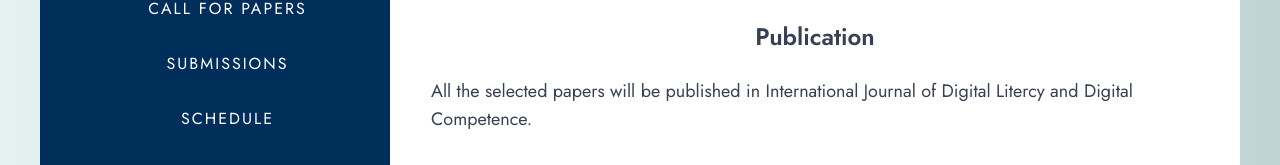
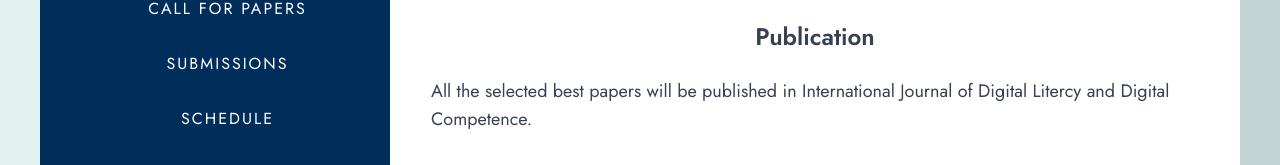
Before and after one commit to sigmaducc/ltce, a React (Vite) app: page /registration-details in a window 1280 px wide. Shown: the part 486-651 px from the top of the page. Built offline with nearby package versions, Linux system fonts and the light colour scheme.

Commit message:
Update Registration_Details.jsx

```diff
--- a/src/pages/Registration_Details.jsx
+++ b/src/pages/Registration_Details.jsx
@@ -39,7 +39,7 @@
       <div className="mt-14">
         <h2 className="text-2xl font-semibold text-center pb-6">Publication</h2>
         <p>
-          All the selected papers will be published in International Journal of
+          All the selected best papers will be published in International Journal of
           Digital Litercy and Digital Competence.
         </p>
         <div className="mt-10 flex flex-row justify-evenly items-center cursor-pointer">
```
